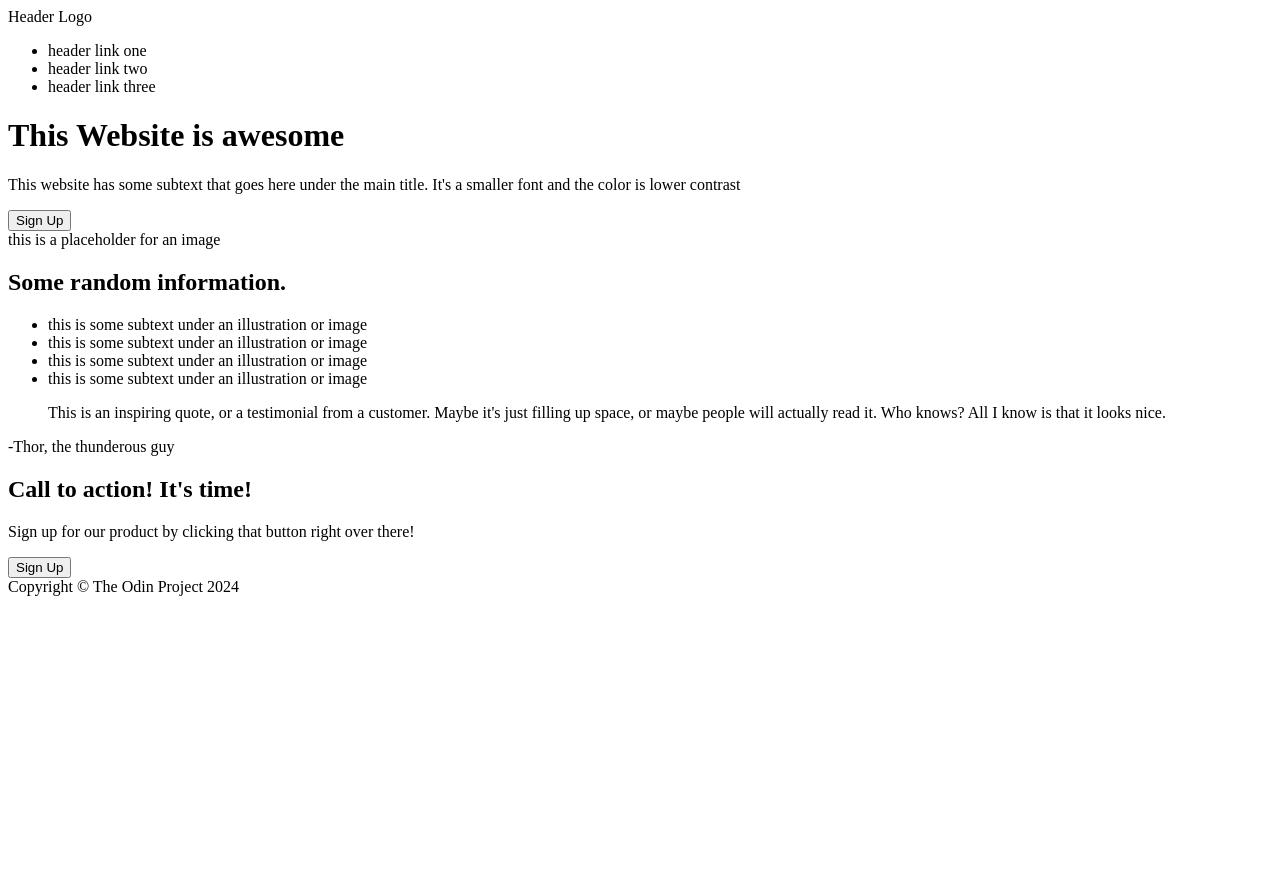
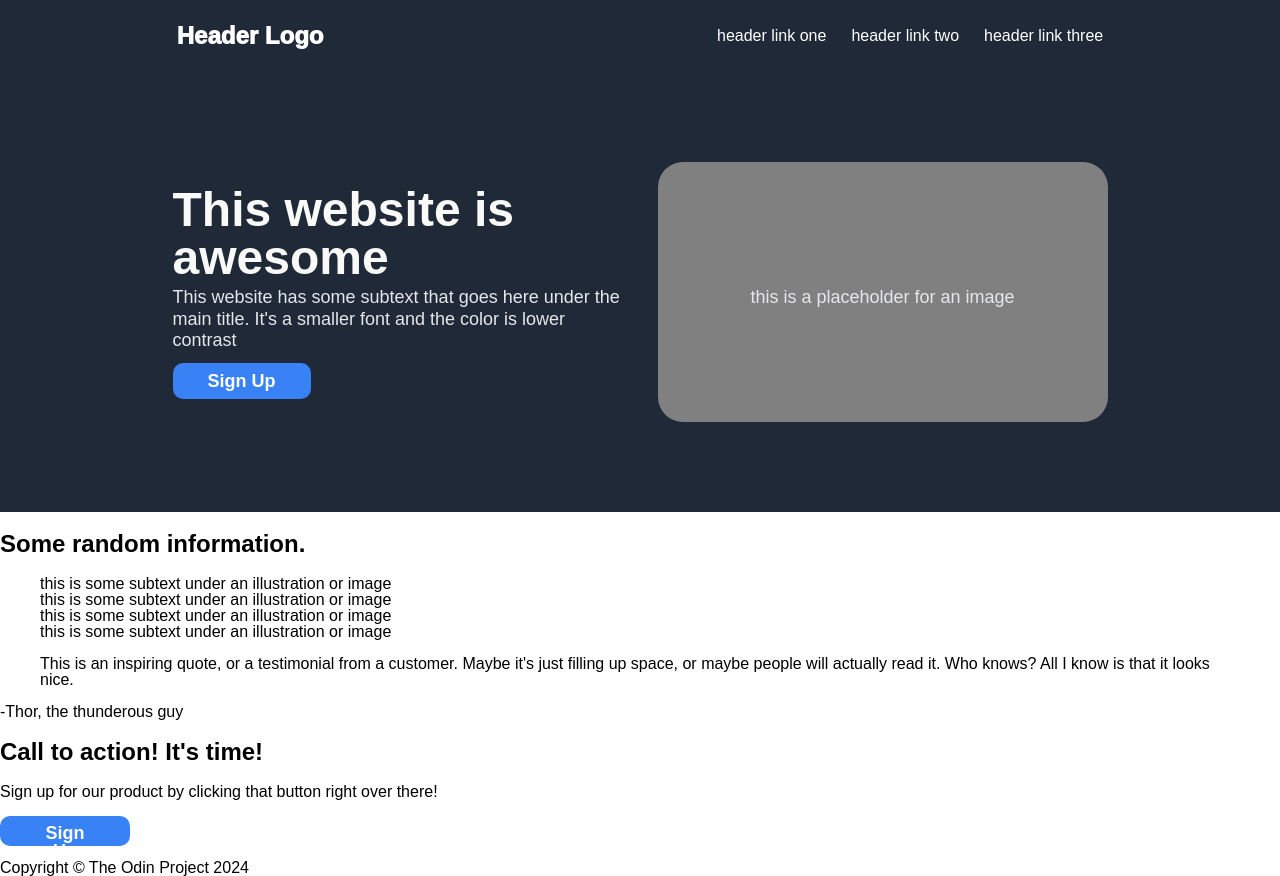
Before and after one commit to salk50/landing_page, a plain HTML site: page index.html in a window 1280 px wide. Before the commit the page ends 800 px from the top, so only its background shows below. Drawn offline with Linux system fonts and the light colour scheme.

Commit message:
fixed html formatting, added styling for half the webpage

```diff
--- a/index.html
+++ b/index.html
@@ -8,18 +8,18 @@
     </head>
     <body>
         <div class="header">
-            <div class="h-logo">Header Logo</div>
+            <div class="h-logo"><a href="./index.html">Header Logo</a></div>
             <ul class="h-links">
-                <li>header link one</li>
-                <li>header link two</li>
-                <li>header link three</li>
+                <li><a id="one" href="#one">header link one</a></li>
+                <li><a id="two" href="#two">header link two</a></li>
+                <li><a id="three" href="#three">header link three</a></li>
             </ul>
         </div>
         <div class="intro">
             <div class="wrapped-one">
-                <h1>This Website is awesome</h1>
+                <h1>This website is awesome</h1>
                 <p>This website has some subtext that goes here under the main title. It's a smaller font and the color is lower contrast</p>
-                <button class="signup1">Sign Up</button>
+                <a id="signup1" class="signup1" href="#signup1">Sign Up</a>
             </div>
             <div class="image-placeholder">this is a placeholder for an image</div>
         </div>
--- a/style/style.css
+++ b/style/style.css
@@ -0,0 +1,99 @@
+/* stylesheet for landing_page */
+/* General */
+ul li {
+    list-style: none;
+}
+
+body {
+    margin: 0;
+}
+
+* {
+    line-height: 1;
+    font-family: 'Droid Sans', sans-serif, Arial;
+}
+
+a, a:link {
+    text-decoration: none;
+    color: white;
+    cursor: pointer;
+}
+
+button, .signup1 {
+    color: white;
+    background-color: #3882f6;
+    width: 130px;
+    height: 30px;
+    padding: 8px 35px 8px 35px;
+    font-size: 18px;
+    font-weight: bold;
+    border:0;
+    border-radius: 10px;
+}
+
+/* Header */
+
+.header {
+    display: flex;
+    height: 72px;
+    justify-content: space-around;
+    align-items: center;
+    background-color: #1F2937;
+    color: white;
+}
+
+.header ul {
+    display: flex;
+    gap: 25px;
+}
+
+.header .h-logo {
+    font-size: 24px;
+    color: #F9FAF8;
+    font-weight: 1000;
+}
+
+/* Intro part */
+
+.intro {
+    display: flex;
+    background-color: #1F2937;
+    height: 400px;
+    justify-content: center;
+    align-items: center;
+    padding-bottom: 40px;
+    gap: 35px;
+}
+
+.wrapped-one h1 {
+    font-size: 48px;
+    font-weight: 1200;
+    color: #F9FAF8;
+    margin-bottom: 5px;
+}
+
+.wrapped-one p {
+    font-size: 18px;
+    color: #e5e7eb;
+    margin-top: 0;
+    line-height: 1.2;
+    margin-bottom: 20px;
+}
+
+.wrapped-one {
+    max-width: 450px;
+}
+
+.image-placeholder {
+    min-height: 250px;
+    min-width: 450px;
+    color: #e5e7eb;
+    font-size: 18px;
+    background-color: gray;
+    display: flex;
+    justify-content: center;
+    align-items: center;
+    margin-top: 40px;
+    padding-top: 10px;
+    border-radius: 25px;
+}
```
